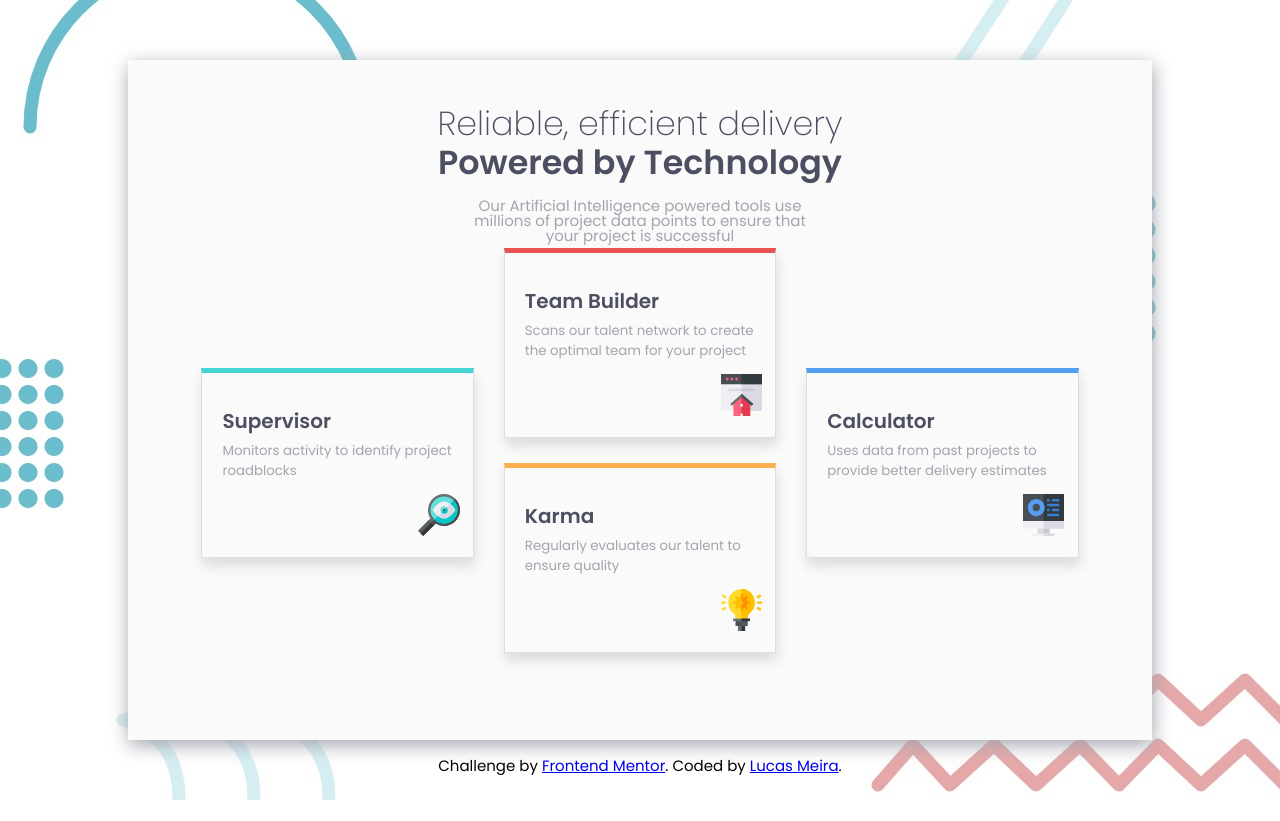
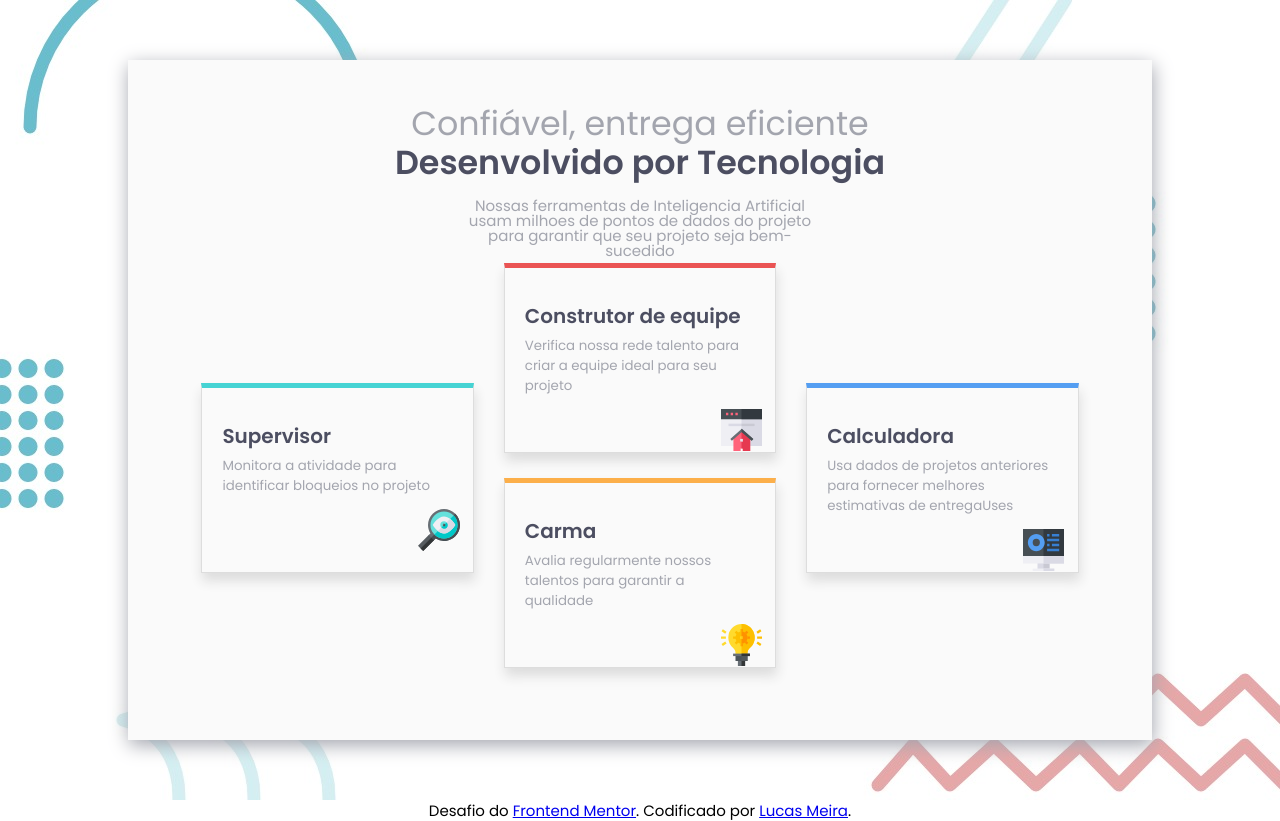
Before and after one commit to lucasGeek2020/ChallengeofDesign, a plain HTML site: page index.html in a window 1280 px wide. Before the commit the page ends 800 px from the top, so only its background shows below. Drawn offline with Linux system fonts and the light colour scheme.

Commit message:
Tradução para Portugues

```diff
--- a/css/footer.css
+++ b/css/footer.css
@@ -2,7 +2,7 @@
     position:relative;
     display: block;
     bottom:0;
-    margin-top: 50px;
+    margin-top: 80px;
     left: 50%;
     transform: translate(-50%);
     text-align: center;
--- a/css/header.css
+++ b/css/header.css
@@ -14,8 +14,8 @@ header .title-one, .title-two{
 }
 
 header .title-one{
-    font-weight: 200;
-
+    font-weight: 400;
+    color: var(--grayish-blue);
 }
 
 header .title-two{
--- a/index.html
+++ b/index.html
@@ -6,48 +6,48 @@
     <link rel="icon" type="image/png" sizes="32x32" href="./images/favicon-32x32.png">
     <link rel="stylesheet" href="./css/reset.css">
     <link rel="stylesheet" href="./css/imports.css">
-    <title>Frontend Mentor | Four card feature section</title>
+    <title>Recursos</title>
   </head>
   <body>
     <section class="container">
       <header>
-        <h2 class="title-one font-size-25">Reliable, efficient delivery</h2>
-        <h2 class="title-two font-size-25">Powered by Technology</h2>
+        <h2 class="title-one font-size-25">Confiável, entrega eficiente</h2>
+        <h2 class="title-two font-size-25">Desenvolvido por Tecnologia</h2>
         <p>
-          Our Artificial Intelligence powered tools use millions of project data points to ensure that your project is successful
+          Nossas ferramentas de Inteligencia Artificial usam milhoes de pontos de dados do projeto para garantir que seu projeto seja bem-sucedido
         <p>
       </header>
       <section class="boxs">
           <div class="box-container border-top-cyan">
             <h3>Supervisor</h3>
-            <p>Monitors activity to identify project roadblocks</p>
+            <p>Monitora a atividade para identificar bloqueios no projeto</p>
             <img class="icon" src="./images/icon-supervisor.svg" alt="icon of supervisor">
           </div>
 
           <div class="box-row">
             <div class="box-container border-top-red">
-              <h3>Team Builder</h3>
-              <p>Scans our talent network to create the optimal team for your project</p>
+              <h3>Construtor de equipe</h3>
+              <p>Verifica nossa rede talento para criar a equipe ideal para seu projeto</p>
               <img class="icon" src="./images/icon-team-builder.svg" alt="icon of team builder">
             </div>
 
             <div class="box-container border-top-orange">
-              <h3>Karma</h3>
-              <p>Regularly evaluates our talent to ensure quality</p>
+              <h3>Carma</h3>
+              <p>Avalia regularmente nossos talentos para garantir a qualidade</p>
               <img class="icon" src="./images/icon-karma.svg" alt="icon of karma">
             </div>
         </div>
 
         <div class="box-container border-top-blue">
-          <h3>Calculator</h3>
-          <p>Uses data from past projects to provide better delivery estimates</p>
+          <h3>Calculadora</h3>
+          <p>Usa dados de projetos anteriores para fornecer melhores estimativas de entregaUses</p>
           <img class="icon" src="./images/icon-calculator.svg" alt="icon of calculator">
         </div>
       </section>
       <footer class="footer">
         <p class="attribution">
-          Challenge by <a href="https://www.frontendmentor.io?ref=challenge" target="_blank">Frontend Mentor</a>.
-          Coded by <a href="#">Lucas Meira</a>.
+          Desafio do <a href="https://www.frontendmentor.io?ref=challenge" target="_blank">Frontend Mentor</a>.
+          Codificado por <a href="https://github.com/lucasGeek2020" target="_blank">Lucas Meira</a>.
         </p>
 
     </footer>
```
